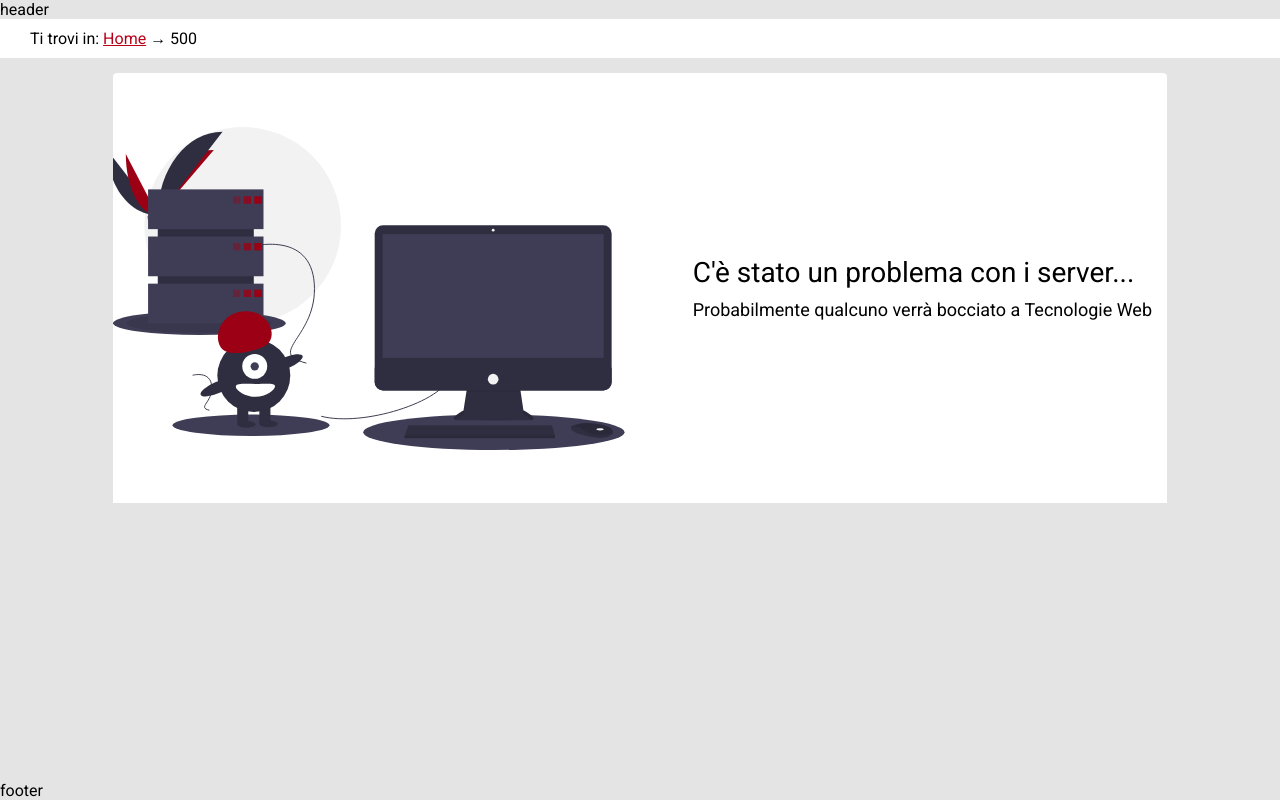
After one commit to Tecwebberz/concorso-accattivante-accessibile, a PHP site: page /templates/500.template.html in a window 1280 px wide. The commit adds this page. Run offline with PHP 8.4, Linux system fonts and the light colour scheme; some web fonts are replaced.

Commit message:
500 error

```diff
--- a/public_html/404.php
+++ b/public_html/404.php
@@ -1,4 +1,6 @@
 <?php
+
+http_response_code(404);
 
 $root = ".";
 require_once($root . "/app/global.php");
--- a/public_html/assets/css/main.css
+++ b/public_html/assets/css/main.css
@@ -217,6 +217,7 @@ button.btn, input[type=button], input[type=submit], input[type=reset] {
 #search.beauty-img { background-image: url("../img/search_girl.svg"); }
 #study.beauty-img { background-image: url("../img/study.svg"); }
 #error404.beauty-img{ background-image: url("../img/lost_trees.svg"); }
+#error500.beauty-img{ background-image: url("../img/server_down.svg"); }
 #success.beauty-img { background-image: url("../img/success.svg"); }
 
 li.primary-box {
@@ -322,7 +323,7 @@ nav.breadcrumb li {
     list-style-type: none;
 }
 
-nav.breadcrumb li:not(:first-child)::before { content: "→"; }
+nav.breadcrumb li:not(:first-child)::before { content: "→ "; }
 
 section#success {
     margin-top: 15px;
--- /dev/null
+++ b/public_html/templates/500.template.html
@@ -0,0 +1,46 @@
+<!DOCTYPE html>
+<html lang="it">
+<head>
+
+    <base href="<component>base</component>">
+    <link rel="stylesheet" href="assets/css/main.css">
+    <link rel="stylesheet" href="assets/css/print.css" media="print">
+    <meta name="viewport" content="width=device-width, initial-scale=1">
+    <meta name="robots" content="noindex">
+    <meta name="author" content="Alessio Ferrarini, Alessandro Massarenti, Elia Pasquali">
+    <title> 500 - UniHelp </title>
+    <link rel="apple-touch-icon" sizes="180x180" href="assets/favicon/apple-touch-icon.png">
+    <link rel="icon" type="image/png" sizes="32x32" href="assets/favicon/favicon-32x32.png">
+    <link rel="icon" type="image/png" sizes="16x16" href="assets/favicon/favicon-16x16.png">
+    <link rel="manifest" href="assets/favicon/site.webmanifest">
+    <link rel="mask-icon" href="assets/favicon/safari-pinned-tab.svg" color="#5bbad5">
+    <meta name="msapplication-TileColor" content="#da532c">
+    <meta name="theme-color" content="#ffffff">
+    <link rel="stylesheet" href="assets/css/main.css">
+    <link rel="stylesheet" href="assets/css/print.css" media="print">
+</head>
+
+<body class="no-print">
+
+    <component>header</component>
+
+    <div class="main">
+
+        <nav aria-label="breadcrumb" class="breadcrumb">Ti trovi in:
+            <ol>
+                <li><a href="./index.php" lang="en">Home</a>   </li>
+                <li aria-current="page">500</li>
+            </ol>
+        </nav>
+
+        <section id="error500" class="flex-container flex-close solid helper beauty-img">
+            <h2>C'è stato un problema con i server...</h2>
+            <p>Probabilmente qualcuno verrà bocciato a Tecnologie Web</p>
+        </section>
+    </div>
+
+    <component>footer</component>
+
+</body>
+
+</html>
```
Also changed, not shown: public_html/500.php (added, +31 -0 lines), public_html/app/global.php (+9 -0 lines), public_html/.htaccess, public_html/assets/img/server_down.svg (added).
